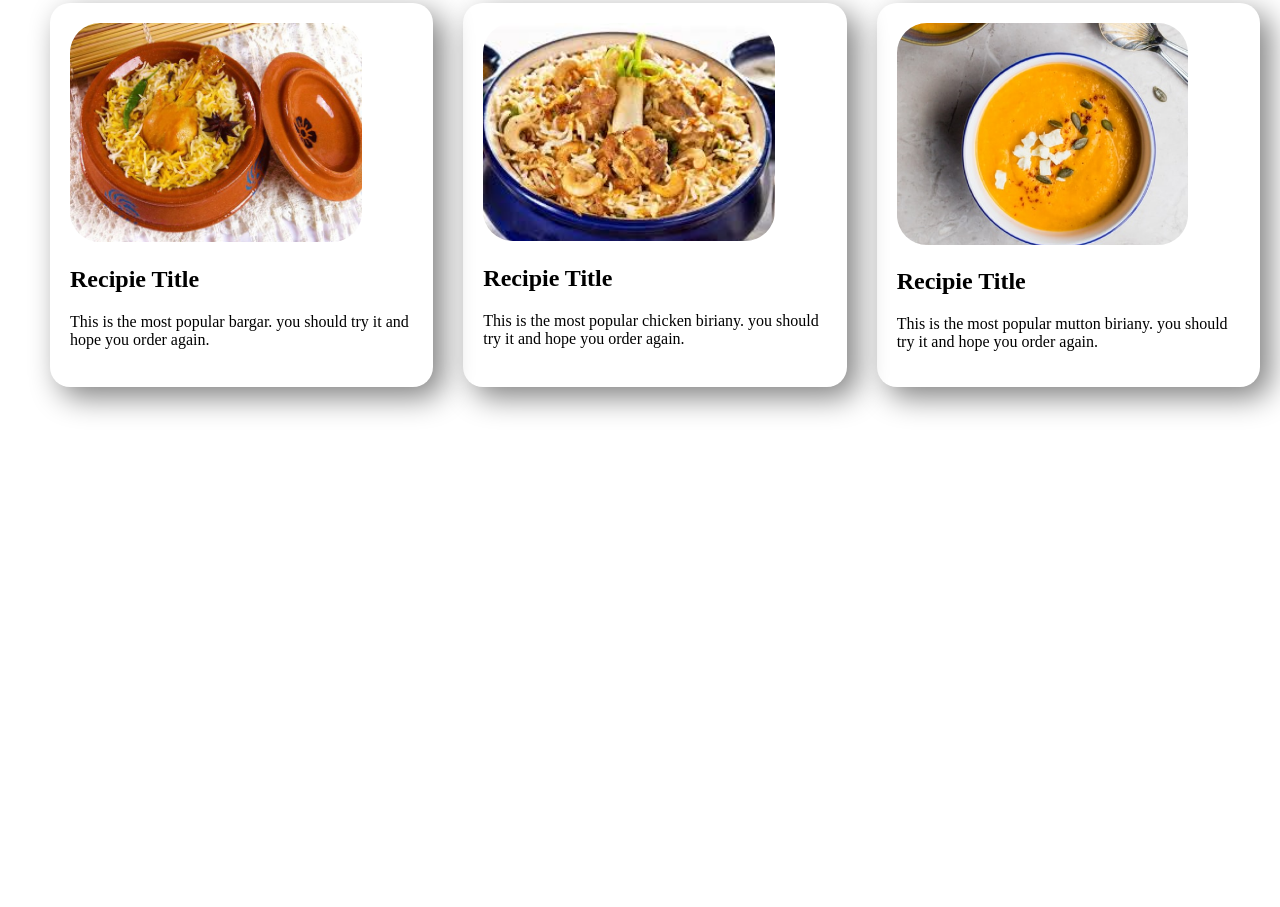
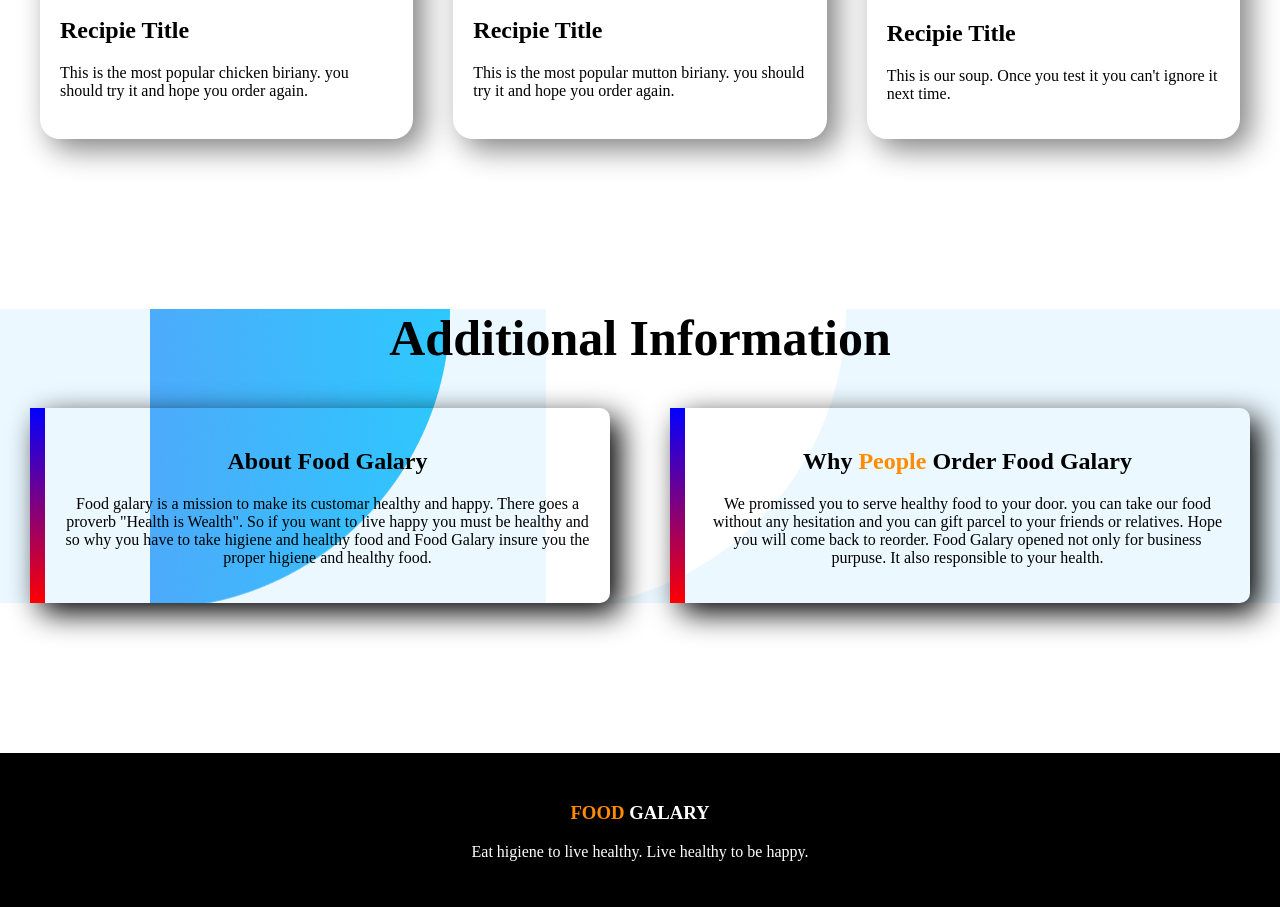
Before and after one commit to developer-Azad/food-galary, a plain HTML site: page index.html in a window 1280 px wide. Shown: the part 1560-2467 px from the top of the page. Before the commit the page ends 2117 px from the top, so only its background shows below. Drawn offline with Linux system fonts and the light colour scheme; a web font is replaced by a local one.

Commit message:
footer added

```diff
--- a/index.html
+++ b/index.html
@@ -17,27 +17,26 @@
     <div class="half-top-section">
       <h1>Take <span class="orange-color">Higiene</span></h1>
       <h1>Live Happy</h1>
-      <p>Food galary is a site where you gate
-        any kind of higine food. We arranged for
-        you only healthy diet.</p>
+      <p>Suppose! you no need to any kitchen item. Have you surprised? Yes,
+        Food Galary will serve you all kine of healthy and higiene food.
+      </p>
       <a class="link-button" target="_blank" href="">order now</a>
     </div>
     <div class="half-top-section">
-      <img src="images/male/Group 8425.png" alt="">
+      <img src="images/male/Group 8449.png" alt="">
     </div>
 
   </section>
 
   <section class="middle-section flexible">
     <div class="half-middle-section">
-    <img src="images/male/Person Image.png" alt="">
+      <img src="images/male/about-me-1.png" alt="">
     </div>
     <div class="half-middle-section">
       <h1>About Me</h1>
-    <p>We are promissed you to serve you healthy food at any cost.
-      you can take our food without any hesitation and you
-      can gift parcel to your friend or relative.
-      Hope you will come back to reorder.
+      <p>I am Alex. I have Five years experience in master chefe.
+        I got champian award in national chefe competition. Also I have
+        some award in nutrition food recipie.
       </p>
       <a class="link-button" target="_blank" href="">Contact me</a>
     </div>
@@ -46,7 +45,7 @@
   <section>
     <div class="recipie">
       <h1>My Recipies</h1>
-      <p>There is variation in healthy food. So you should not
+      <p>We have some variation in healthy food. So you should not
         be borred with one kind of food but also you will enjoy here
         something different from other food site. Here are our food
         recipies you must choise.
@@ -56,26 +55,55 @@
       <div class="recipie-item">
         <img src="images/food/fg-biriany.jpg" alt="">
         <h2>Recipie Title</h2>
-        <p>This is the most popular bargar.
+        <p>This is the most popular chicken biriany.
           you should try it and hope you order again.
         </p>
       </div>
       <div class="recipie-item">
         <img src="images/food/fg-mutton-biriany.jpg" alt="">
         <h2>Recipie Title</h2>
-        <p>This is the most popular chicken biriany.
+        <p>This is the most popular mutton biriany.
           you should try it and hope you order again.
         </p>
       </div>
       <div class="recipie-item">
         <img src="images/food/Project Cover2.png" alt="">
         <h2>Recipie Title</h2>
-        <p>This is the most popular mutton biriany.
-          you should try it and hope you order again.
+        <p>This is our soup. Once you test it you can't ignore it next time.
         </p>
       </div>
     </div>
   </section>
+
+  <section class="additional">
+    <h1 class="recipie">Additional Information</h1>
+    <div class="flexible">
+      <div class="additional-1">
+        <h2>About Food Galary</h2>
+        <p>Food galary is a mission to make its customar healthy and happy.
+          There goes a proverb "Health is Wealth". So if you
+          want to live happy you must be healthy and so why you
+          have to take higiene and healthy food and Food Galary
+          insure you the proper higiene and healthy food.
+        </p>
+      </div>
+      <div class="additional-1">
+        <h2>Why <span class="orange-color">People</span> Order Food Galary</h2>
+        <p>We promissed you to serve healthy food to your door.
+          you can take our food without any hesitation and you
+          can gift parcel to your friends or relatives.
+          Hope you will come back to reorder. Food Galary opened not only for
+          business purpuse. It also responsible to your health.
+        </p>
+      </div>
+    </div>
+
+  </section>
+
+  <footer>
+    <h3><span class="orange-color">FOOD</span> GALARY</h3>
+    <p>Eat higiene to live healthy. Live healthy to be happy.</p>
+  </footer>
 </body>
 
 </html>
--- a/style.css
+++ b/style.css
@@ -18,7 +18,7 @@ padding-left: 3%;
 padding-top: 3%;
 }
 .half-top-section img{
-  width: 70%;
+  width: 90%;
 }
 
 .link-button{
@@ -41,8 +41,8 @@ padding-top: 3%;
 padding-right: 5%;
 }
 .half-middle-section img{
-  width: 62%;
-  margin-left: 150px;
+  width: 100%;
+  margin-left: 100px;
 }
 .recipie{
   text-align: center;
@@ -53,13 +53,37 @@ padding-right: 5%;
   width: 30%;
 box-shadow: 10px 10px 30px gray;
 border-radius: 20px;
-margin-left: 30px;
+margin-left: 20px;
+margin-right: 20px;
 padding: 20px;
 }
 .recipie-item img{
   width: 85%;
-  border-radius: 30px;
+  border-radius: 20px;
 }
 .end-section{
   padding: 20px;
 }
+.additional{
+  background-image: url(images/shapes/Frame\ 57.jpg);
+  background-repeat: no-repeat;
+}
+.additional-1{
+  width: 47%;
+  text-align: center;
+  padding: 20px;
+  margin-left: 30px;
+  margin-right: 30px;
+  box-shadow: 10px 10px 30px black;
+  border-radius: 10px;
+  border-left: 15px solid;
+  border-image: linear-gradient(blue,red);
+  border-image-slice: 1;
+}
+
+footer{
+  text-align: center;
+  background-color: black;
+  color: white;
+  padding: 30px 50px;
+}
```
Also changed, not shown: images/male/31602633-happy-man-with-unhealthy-burger-sandwich-in-hand-get-ready-to-eat-isolated-on-a-white-background-fas-removebg-preview.png (deleted), images/male/Group 8425.png (deleted), images/male/Person Image.png (deleted), images/male/about-me-1.png (added), images/male/attractive-man-eating-hamburger-he-260nw-310832510-removebg-preview.png (deleted), images/male/guy-eats-hot-dog-which-himself-has-prepared-street-food-young-man-blue-shirt-eats-hot-dog-white-background-100449486-removebg-preview.png (deleted), images/male/woman-holding-food-pan.png (deleted), images/male/young-guy-holding-fresh-burger_79782-176-removebg-preview.png (deleted), 1 other file. Lines whose indentation alone changed are shown as unchanged.
